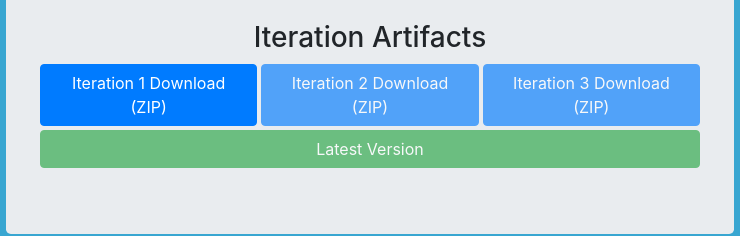
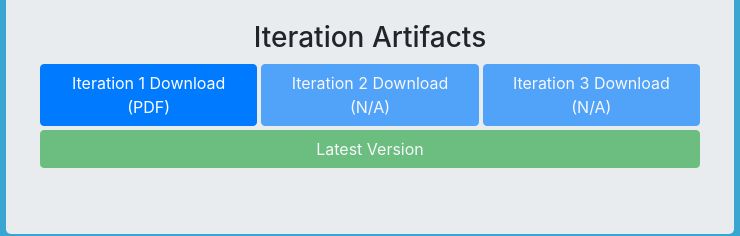
Before and after one commit to ResuMaster/CSI3471-Resume-Builder, a plain HTML site: page index.html in a window 1280 px wide. Shown: the part 390-626 px from the top of the page, 270-1010 px from the left. Drawn offline with nearby package versions, Linux system fonts and the light colour scheme.

Commit message:
Iteration 1 Files

```diff
--- a/index.html
+++ b/index.html
@@ -26,9 +26,9 @@
         <hr class="my-4">
         <h3 class="section-title">Iteration Artifacts</h3>
         <div class="download-links">
-            <a class="btn btn-primary download-button" href="http://resume-builder.us.to/Iteration%201.zip" role="button">Iteration 1 Download (ZIP)</button>
-            <a class="btn btn-primary download-button disabled" href="#" role="button">Iteration 2 Download (ZIP)</button>
-            <a class="btn btn-primary download-button disabled" href="#" role="button">Iteration 3 Download (ZIP)</a>
+            <a class="btn btn-primary download-button" href="http://resume-builder.us.to/Iteration%201.pdf" role="button">Iteration 1 Download (PDF)</button>
+            <a class="btn btn-primary download-button disabled" href="#" role="button">Iteration 2 Download (N/A)</button>
+            <a class="btn btn-primary download-button disabled" href="#" role="button">Iteration 3 Download (N/A)</a>
         </div>
         <div class="download-links">
             <a class="btn btn-success download-button disabled" href="#" role="button">Latest Version</a>
```
Also changed, not shown: 2 other files.
